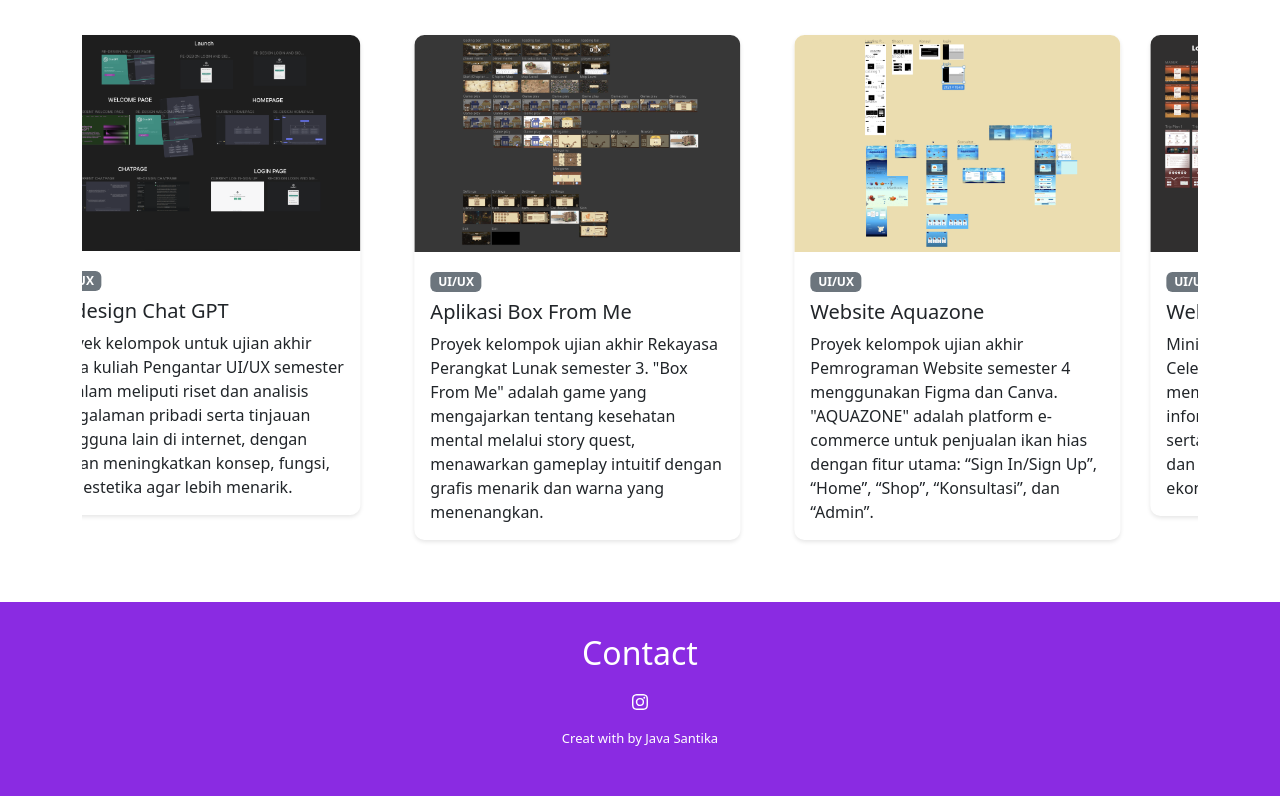
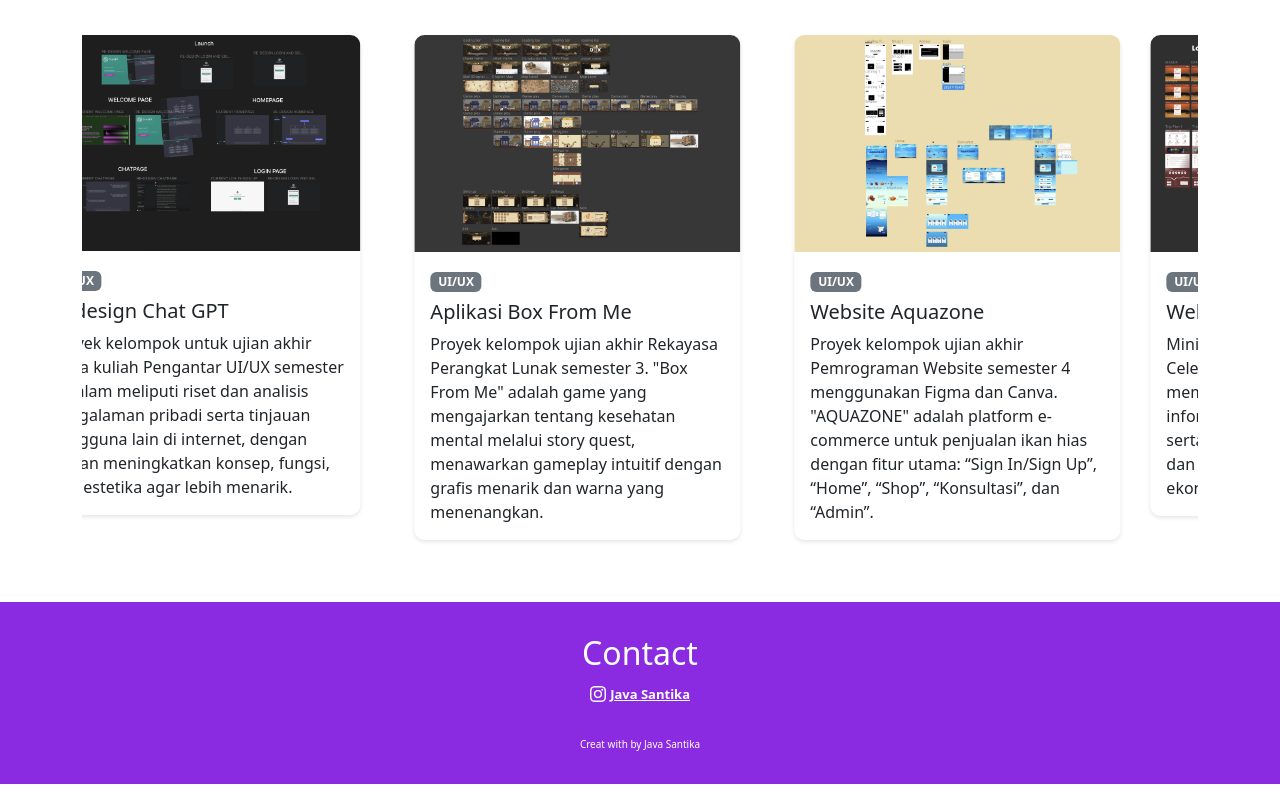
Before and after one commit to thyrxz/Portof_Java-Santika_B, a plain HTML site: page index.html in a window 1280 px wide. Shown: the part 1242-2038 px from the top of the page. Drawn offline with nearby package versions, Linux system fonts and the light colour scheme.

Commit message:
link contact

```diff
--- a/index.html
+++ b/index.html
@@ -198,17 +198,19 @@
     <!-- Contact -->
 
     <!-- Contact -->
-    <footer id="Contact" class="text-center" style="padding: 2rem; background-color: blueviolet; color: white">
+    <footer id="Contact" class="text-center" style="padding-top: 2rem; padding-bottom: 1rem; background-color: blueviolet; color: white">
       <h2>Contact</h2>
-      <div class="icon" style="padding-bottom: 1rem">
-        <p><i class="bi bi-instagram"></i></p>
+      <div class="icon" style="padding-bottom: 2rem">
+        <i class="bi bi-instagram"></i>
         <svg xmlns="http://www.w3.org/2000/svg" width="16" height="16" fill="currentColor" class="bi bi-instagram" viewBox="0 0 16 16">
           <path
             d="M8 0C5.829 0 5.556.01 4.703.048 3.85.088 3.269.222 2.76.42a3.9 3.9 0 0 0-1.417.923A3.9 3.9 0 0 0 .42 2.76C.222 3.268.087 3.85.048 4.7.01 5.555 0 5.827 0 8.001c0 2.172.01 2.444.048 3.297.04.852.174 1.433.372 1.942.205.526.478.972.923 1.417.444.445.89.719 1.416.923.51.198 1.09.333 1.942.372C5.555 15.99 5.827 16 8 16s2.444-.01 3.298-.048c.851-.04 1.434-.174 1.943-.372a3.9 3.9 0 0 0 1.416-.923c.445-.445.718-.891.923-1.417.197-.509.332-1.09.372-1.942C15.99 10.445 16 10.173 16 8s-.01-2.445-.048-3.299c-.04-.851-.175-1.433-.372-1.941a3.9 3.9 0 0 0-.923-1.417A3.9 3.9 0 0 0 13.24.42c-.51-.198-1.092-.333-1.943-.372C10.443.01 10.172 0 7.998 0zm-.717 1.442h.718c2.136 0 2.389.007 3.232.046.78.035 1.204.166 1.486.275.373.145.64.319.92.599s.453.546.598.92c.11.281.24.705.275 1.485.039.843.047 1.096.047 3.231s-.008 2.389-.047 3.232c-.035.78-.166 1.203-.275 1.485a2.5 2.5 0 0 1-.599.919c-.28.28-.546.453-.92.598-.28.11-.704.24-1.485.276-.843.038-1.096.047-3.232.047s-2.39-.009-3.233-.047c-.78-.036-1.203-.166-1.485-.276a2.5 2.5 0 0 1-.92-.598 2.5 2.5 0 0 1-.6-.92c-.109-.281-.24-.705-.275-1.485-.038-.843-.046-1.096-.046-3.233s.008-2.388.046-3.231c.036-.78.166-1.204.276-1.486.145-.373.319-.64.599-.92s.546-.453.92-.598c.282-.11.705-.24 1.485-.276.738-.034 1.024-.044 2.515-.045zm4.988 1.328a.96.96 0 1 0 0 1.92.96.96 0 0 0 0-1.92m-4.27 1.122a4.109 4.109 0 1 0 0 8.217 4.109 4.109 0 0 0 0-8.217m0 1.441a2.667 2.667 0 1 1 0 5.334 2.667 2.667 0 0 1 0-5.334"
           />
         </svg>
+        <a href="https://instagram.com/wlf64_sbane" class="text-white fw-bold" style="font-size: small">Java Santika</a>
       </div>
-      <p class="footer" style="font-size: small">Creat with by Java Santika</p>
+
+      <p class="footer" style="font-size: x-small">Creat with by Java Santika</p>
     </footer>
   </body>
 </html>
```
